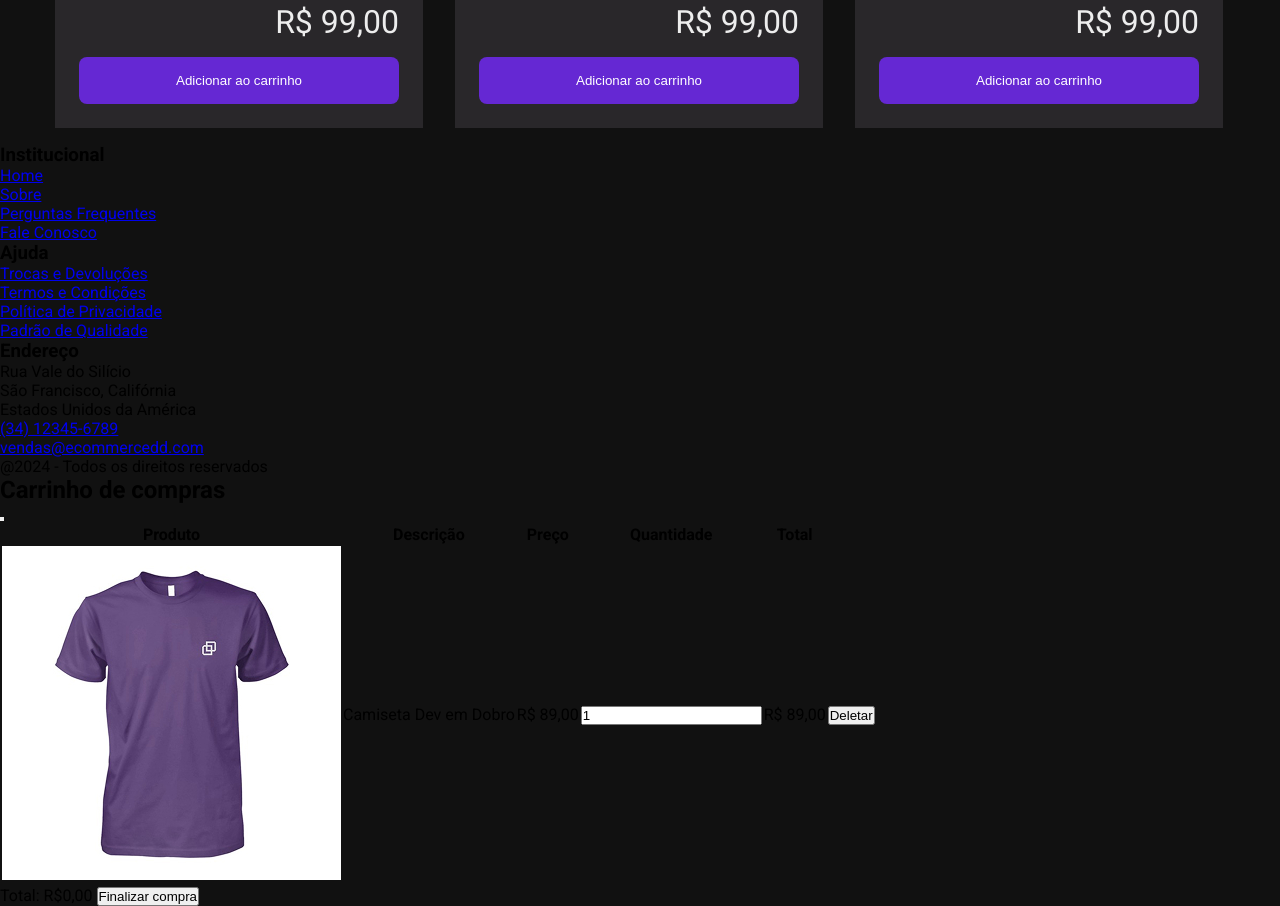
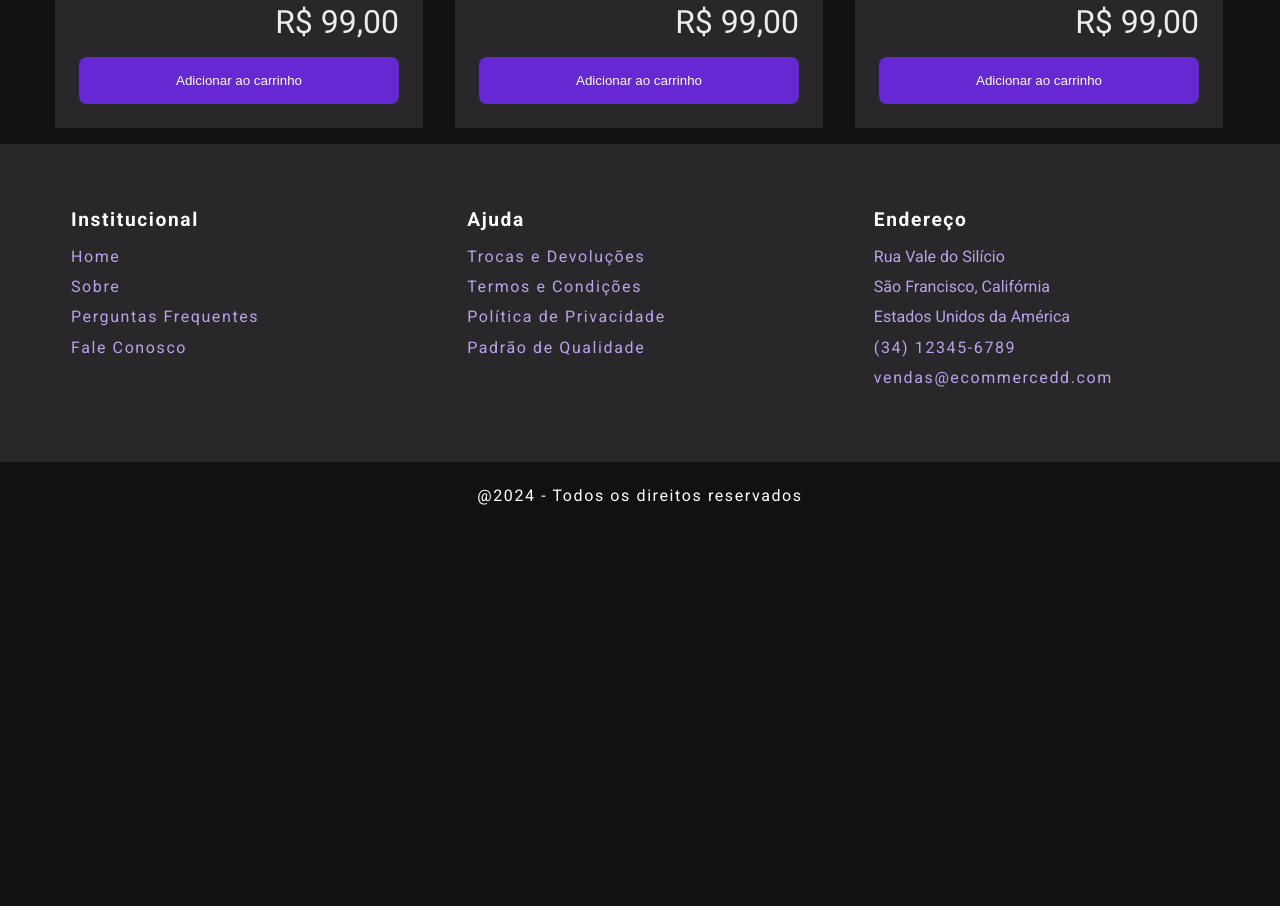
Before and after one commit to psjoaopedro/projeto-ecommerce, a plain HTML site: page index.html in a window 1280 px wide. Shown: the part 1311-2217 px from the top of the page. After the commit the page ends 1840 px from the top, so only its background shows below. Drawn offline with nearby package versions, Linux system fonts and the light colour scheme.

Commit message:
estiliza rodapé do site

```diff
--- a/css/base.css
+++ b/css/base.css
@@ -5,6 +5,7 @@
     --cor-primaria-hover: #834de8;
     --cor-cinza-escura: #29272a;
     --cor-cinza-clara: #ededed;
+    --cor-roxa-clara: #bca2ed
 }
 
 body {
--- /dev/null
+++ b/css/rodape.css
@@ -0,0 +1,62 @@
+.rodape {
+    grid-area: footer;
+    background-color: var(--cor-cinza-escura);
+}
+
+.rodape .container {
+    display: flex;
+    flex-direction: column;
+    gap: 1rem;
+    padding: 1.5rem;
+}
+
+.rodape nav h3 {
+    color: var(--cor-neutra-clara);
+    font-size: 1.2rem;
+    letter-spacing: 0.1rem;
+    margin-bottom: 1rem;
+
+}
+
+.rodape nav ul li {
+    margin-bottom: 0.7rem;
+    color: var(--cor-roxa-clara);
+}
+
+.rodape nav a {
+    color: var(--cor-roxa-clara);
+    letter-spacing: 0.1rem;
+    transition: color 0.3seg ease-in-out;
+    text-decoration: none;
+}
+
+.rodape nav a:hover {
+    color: var(--cor-neutra-clara);
+}
+
+.rodape .copyright {
+    background-color: var(--cor-neutra-escura);
+    color: var(--cor-neutra-clara);
+    text-align: center;
+    padding: 1.5rem;
+    letter-spacing: 0.1rem;
+}
+
+@media (min-width: 1024px) {
+
+    .rodape .container {
+        flex-direction: row;
+        width: 100%;
+        gap: 13rem;
+        padding: 4rem 1rem;
+
+    }
+}
+
+@media (min-width: 1120px) {
+    .rodape .container {
+        width: 1170px;
+        margin: 0 auto;
+
+    }
+}
--- a/index.html
+++ b/index.html
@@ -16,6 +16,7 @@
     <link rel="stylesheet" href="css/base.css">
     <link rel="stylesheet" href="css/cabecalho.css">
     <link rel="stylesheet" href="css/produtos.css">
+    <link rel="stylesheet" href="css/rodape.css">
 </head>
 
 <body>
@@ -154,7 +155,9 @@
     </main>
 
 
-    <footer>
+    <footer class="rodape">
+
+        <div class="container">
             <nav>
                 <h3>Institucional</h3>
                 <ul>
@@ -186,18 +189,20 @@
                 </ul>
             </nav>
 
-        <div>
+        </div>
+
+        <div class="copyright">
             <p>@2024 - Todos os direitos reservados</p>
         </div>
     </footer>
 
-    <!-- [1] -->
-    <div id="modal-1" class="modal" aria-hidden="true">
 
-        <!-- [2] -->
+    <!-- <div id="modal-1" class="modal" aria-hidden="true">
+
+
         <div tabindex="-1" data-micromodal-close>
 
-            <!-- [3] -->
+
             <div role="dialog" aria-modal="true" aria-labelledby="modal-1-title">
 
 
@@ -206,7 +211,7 @@
                         Carrinho de compras
                     </h2>
 
-                    <!-- [4] -->
+
                     <button aria-label="Close modal" data-micromodal-close></button>
                 </header>
 
@@ -243,7 +248,7 @@
 
             </div>
         </div>
-    </div>
+    </div> -->
 
     <script src="https://unpkg.com/micromodal/dist/micromodal.min.js"></script>
 </body>
```
Lines whose indentation alone changed are shown as unchanged.
